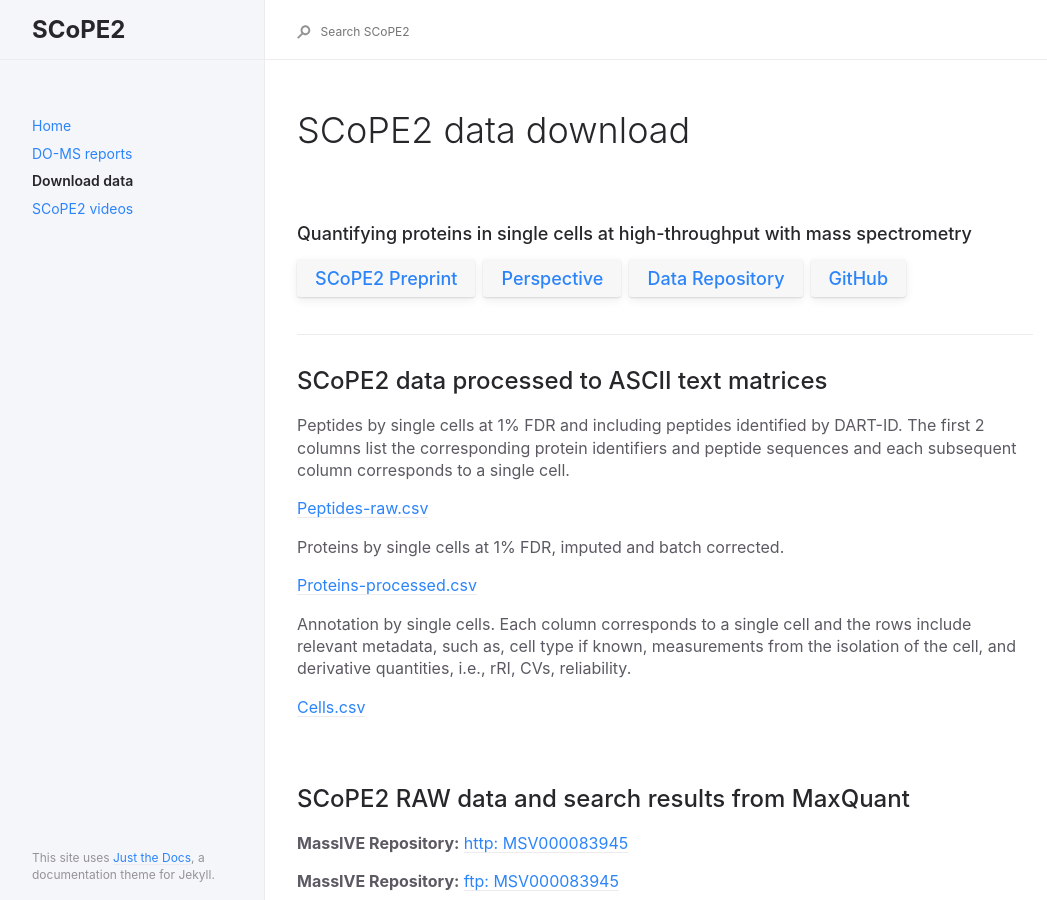
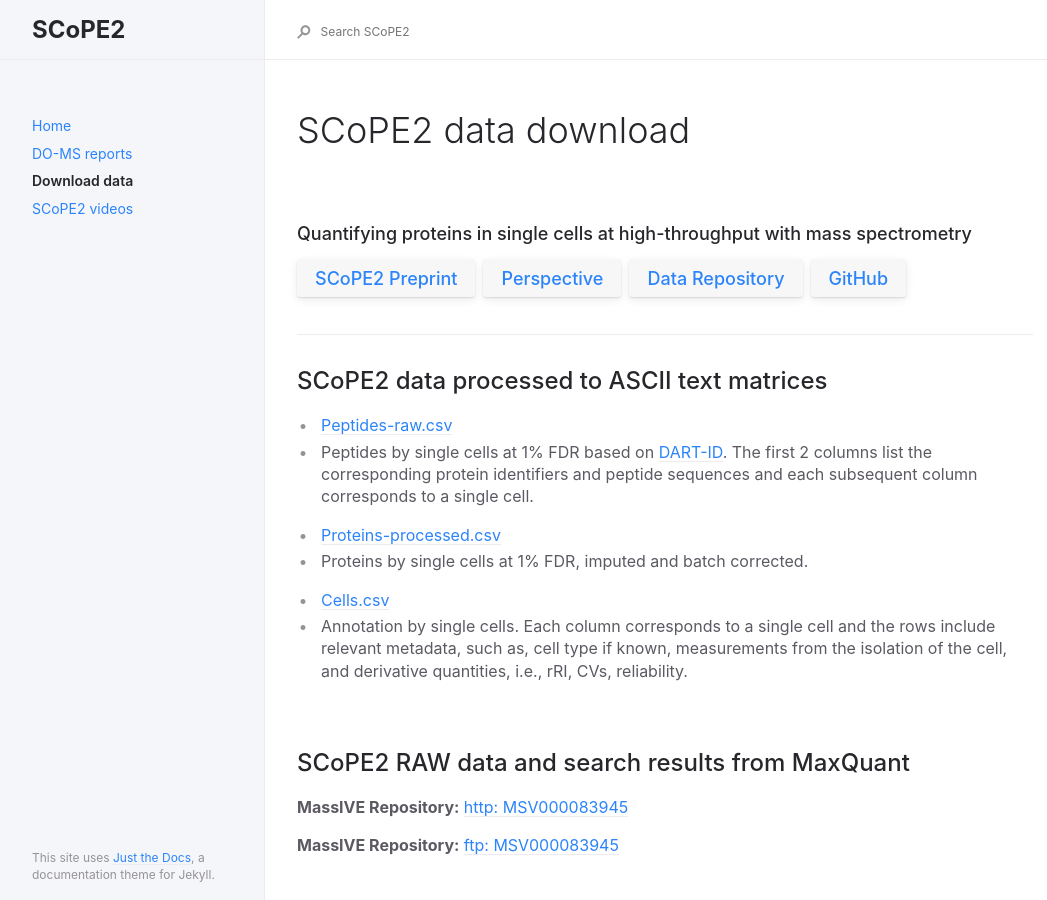
Before and after one commit to SlavovLab/SCoPE2, a Jekyll site: the page built from docs/docs/data.md, in a window 1280 px wide. Shown: the whole page, without its empty margins (91-1138 px from the left). Built offline with Jekyll 4.4.1, drawn with Linux system fonts in a browser that asks for light colours.

Commit message:
Update data.md

```diff
--- a/docs/docs/data.md
+++ b/docs/docs/data.md
@@ -20,18 +20,17 @@ permalink: docs/data
 
 ## SCoPE2 data processed to ASCII text matrices
 
-Peptides by single cells at 1% FDR and including peptides identified by DART-ID. The first 2 columns list the corresponding protein identifiers and peptide sequences and each subsequent column corresponds to a single cell.
 
-[Peptides-raw.csv](http://slavovlab.net/scope2/data/Peptides-raw.csv)
+* [Peptides-raw.csv](http://slavovlab.net/scope2/data/Peptides-raw.csv)
+- Peptides by single cells at 1% FDR based on [DART-ID](https://dart-id.slavovlab.net/). The first 2 columns list the corresponding protein identifiers and peptide sequences and each subsequent column corresponds to a single cell.
 
-Proteins by single cells at 1% FDR, imputed and batch corrected.
 
-[Proteins-processed.csv](http://slavovlab.net/scope2/data/Proteins-processed.csv)
+* [Proteins-processed.csv](http://slavovlab.net/scope2/data/Proteins-processed.csv)
+ - Proteins by single cells at 1% FDR, imputed and batch corrected.
 
-Annotation by single cells. Each column corresponds to a single cell and the rows include relevant metadata, such as, cell type if known, measurements from the isolation of the cell, and derivative quantities, i.e., rRI, CVs, reliability.
 
-[Cells.csv](http://slavovlab.net/scope2/data/Cells.csv)
-
+* [Cells.csv](http://slavovlab.net/scope2/data/Cells.csv)
+- Annotation by single cells. Each column corresponds to a single cell and the rows include relevant metadata, such as, cell type if known, measurements from the isolation of the cell, and derivative quantities, i.e., rRI, CVs, reliability.
 
 &nbsp;
 
```
